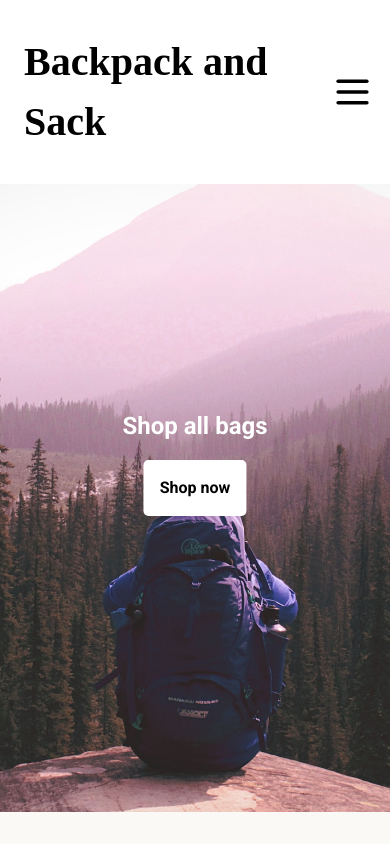
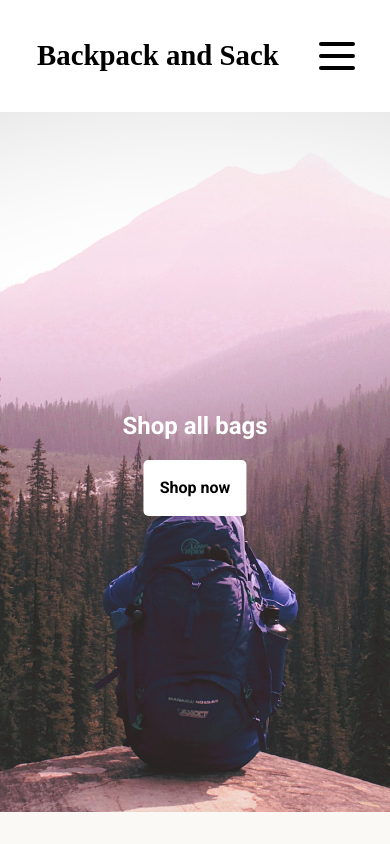
Before and after one commit to dave-forbes/shopping-cart, a React (Vite) app in the folder shopping-cart/: page / in a window 390 px wide. Shown: the top 844 px of the page. Built offline with nearby package versions, Linux system fonts and the light colour scheme; a web font is replaced by a local one.

Commit message:
change font responsively at phone size

```diff
--- a/shopping-cart/src/components/Header/Header.module.css
+++ b/shopping-cart/src/components/Header/Header.module.css
@@ -37,6 +37,12 @@
   margin-inline: 0.5rem;
 }
 
+@media (max-width: 500px) {
+  .header h1 {
+    font-size: 1.8rem;
+  }
+}
+
 li {
   list-style: none;
 }
```
